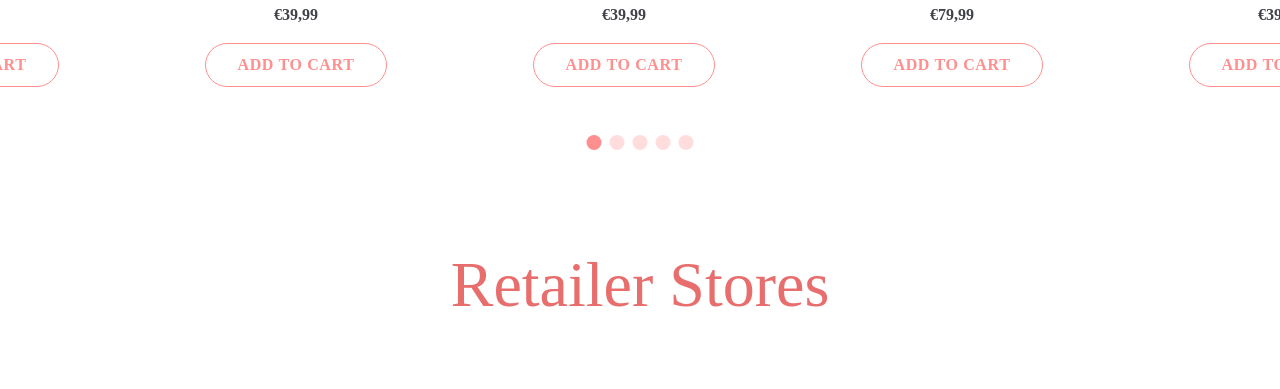
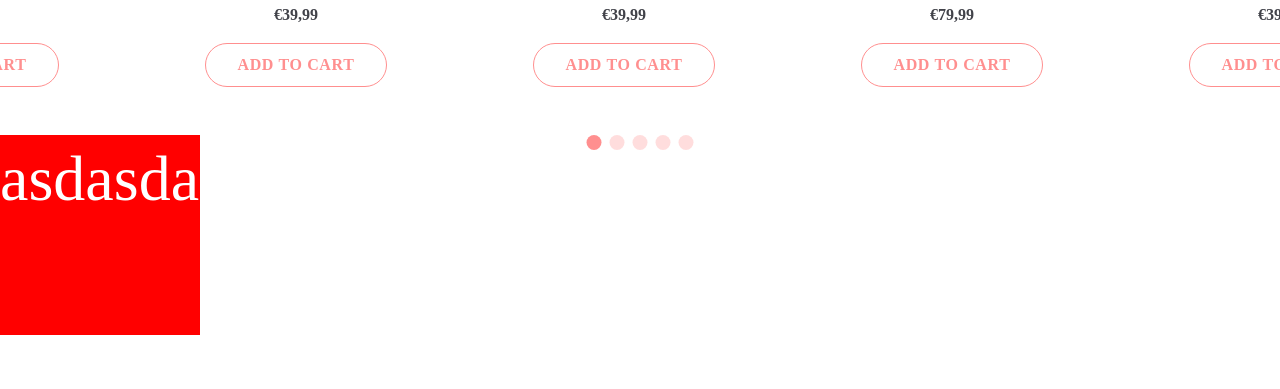
Before and after one commit to MykhailoHa/Jolly-Design, a website: page src/index.html in a window 1280 px wide. Shown: the part 3060-3449 px from the top of the page. Drawn offline with nearby package versions, Linux system fonts and the light colour scheme; files that its build step writes are made by us from their sources; files whose address does not match are found by name.

Commit message:
review block - start

```diff
--- a/src/index.html
+++ b/src/index.html
@@ -15,6 +15,7 @@
 		@@include('./partials/quiet_books.html')
 		@@include('./partials/how_books_are_made.html')
 		@@include('./partials/shop-our-bestseller.html')
+		@@include('./partials/review.html')
 		@@include('./partials/retailer-stores.html')
 
 		<h3>hello world!</h3>
--- /dev/null
+++ b/src/partials/review.html
@@ -0,0 +1,3 @@
+<div class="rew">
+  <h1>asdasdasdasd</h1>
+</div>
--- a/src/scss/_partials.scss
+++ b/src/scss/_partials.scss
@@ -5,4 +5,5 @@
 @import "partials/_quiet_books";
 @import "partials/_how_books_are_made";
 @import "partials/_shop-our-bestseller";
+@import "partials/_review";
 @import "partials/_retailer-stores";
--- /dev/null
+++ b/src/scss/partials/_review.scss
@@ -0,0 +1,5 @@
+.rew {
+background-color: red;
+  width: 200px;
+  height: 200px;
+}
```
Also changed, not shown: build/css/fonts/svgfont.ttf, build/css/fonts/svgfont.woff, build/css/fonts/svgfont.woff2, build/css/style.css, build/index.html, 1 other file.
